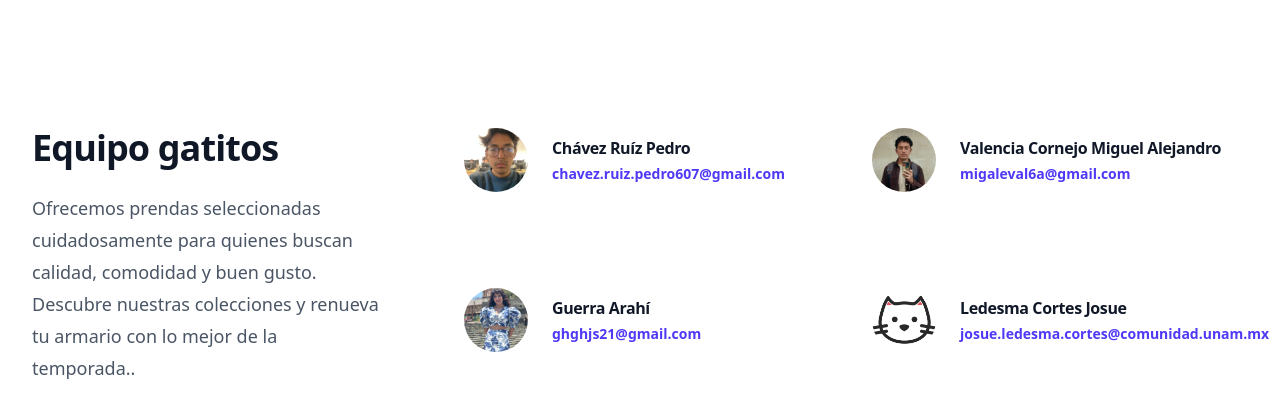
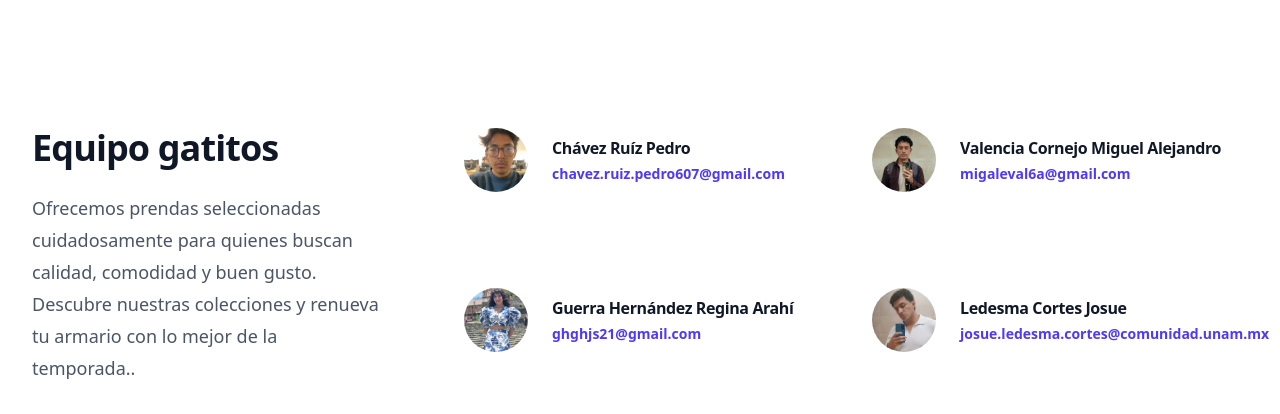
Before and after one commit to PeterDayne/EquipoGatitos, a React (Vite) app in the folder proyect-gatitos/tailwind-app/: page /Team in a window 1280 px wide. Shown: the top 414 px of the page. Built offline with nearby package versions, Linux system fonts and the light colour scheme.

Commit message:
Cambios 27/05/25

```diff
--- a/proyect-gatitos/tailwind-app/src/TeamSection.jsx
+++ b/proyect-gatitos/tailwind-app/src/TeamSection.jsx
@@ -1,5 +1,5 @@
 import imagen from './assets/IMG_4812.jpg';
-import imagenG from './assets/pngegg.png';
+import imagenG from './assets/Josue.jpg';
 import imagenV from './assets/img2.jpeg';
 import imagenA from './assets/img3.jpeg';
 
@@ -34,7 +34,7 @@ function TeamSection(){
         <div class="flex items-center gap-x-6">
           <img class="size-16 rounded-full object-cover " src={imagenA} alt=""/>
           <div>
-            <h3 class="text-base/7 font-semibold tracking-tight text-gray-900">Guerra Arahí</h3>
+            <h3 class="text-base/7 font-semibold tracking-tight text-gray-900">Guerra Hernández Regina Arahí</h3>
             <p class="text-sm/6 font-semibold text-indigo-600">ghghjs21@gmail.com</p>
           </div>
         </div>
```
Also changed, not shown: proyect-gatitos/tailwind-app/src/assets/Josue.jpg (added).
